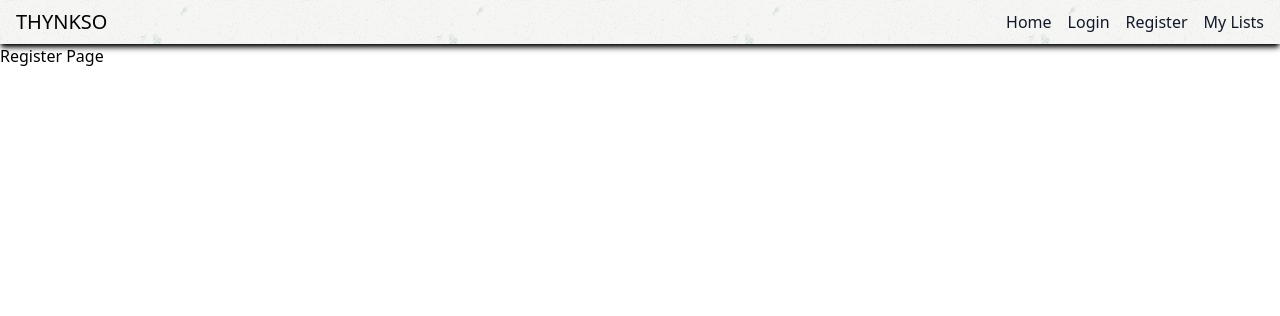
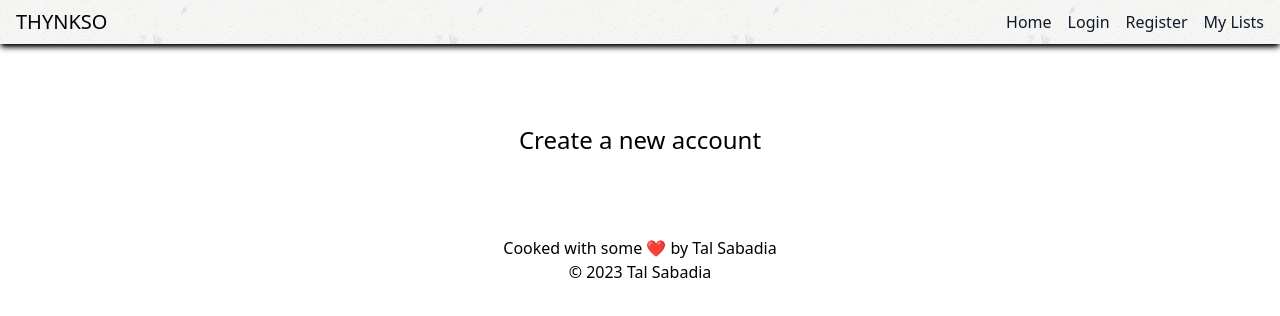
Before and after one commit to W01v3n/TodoApp, a React (Vite) app in the folder frontend/: page /register in a window 1280 px wide. Shown: the top 316 px of the page. Built offline with nearby package versions, Linux system fonts and the light colour scheme.

Commit message:
Started working on regsitration.

```diff
--- a/frontend/src/components/RegisterForm.tsx
+++ b/frontend/src/components/RegisterForm.tsx
@@ -1,6 +1,11 @@
-import React, { useState } from "react";
 import "../styles/index.css";
 
-function Register() {}
+function RegisterForm() {
+  return (
+    <div className="py-20">
+      <h1 className="text-center text-2xl font-light">Create a new account</h1>
+    </div>
+  );
+}
 
-export default Register;
+export default RegisterForm;
--- a/frontend/src/pages/RegisterPage.tsx
+++ b/frontend/src/pages/RegisterPage.tsx
@@ -1,5 +1,14 @@
+import RegisterForm from "../components/RegisterForm";
+import Navbar from "../components/NotAuthenticated/Navbar/Navbar";
+import Footer from "./GeneralSections/Footer";
+
 function RegisterPage() {
-  return <h1>Register Page</h1>;
+  return (
+    <div>
+      <RegisterForm />
+      <Footer />
+    </div>
+  );
 }
 
 export default RegisterPage;
```
